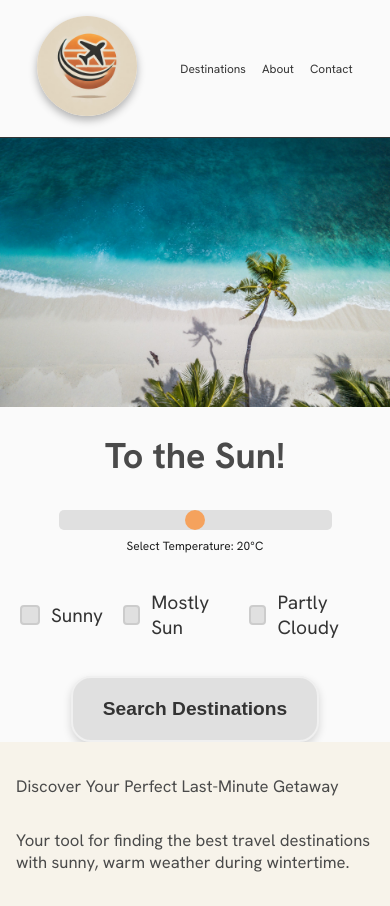
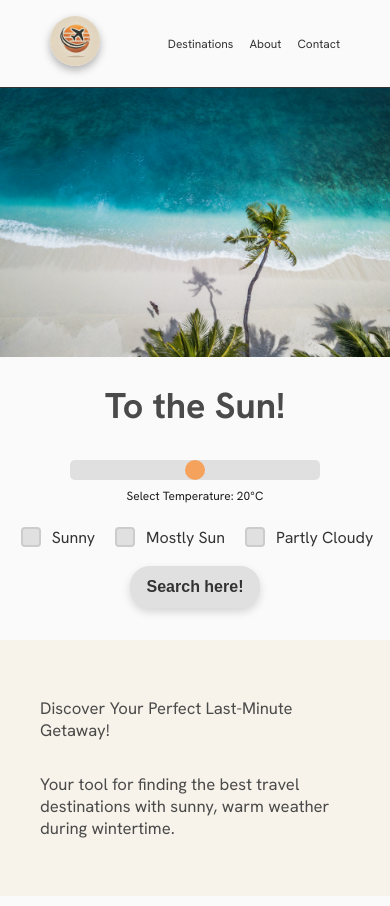
Before and after one commit to dvdi6/ToTheSun, a React (Vite) app: page / in a window 390 px wide. Built offline with nearby package versions, Linux system fonts and the light colour scheme; no server answers.

Commit message:
CSS Mobile Homepage

```diff
--- a/src/components/FilterWeatherType/FilterWeatherType.css
+++ b/src/components/FilterWeatherType/FilterWeatherType.css
@@ -3,18 +3,17 @@
     justify-content: center;
     align-items: center;
     gap: 1rem;
-    padding: 1rem;
 }
 
 #weather-values {
-    font-size: 1.2rem;
+    font-size: calc(1rem, 1vw);
     display: flex;
     align-items: center;
     justify-content: center;
     gap: 0.5rem;
 }
 
-input[type="checkbox"] {
+#checkbox-input{
     appearance: none;
     -webkit-appearance: none;
     -moz-appearance: none;
--- a/src/components/FilterWeatherType/FilterWeatherTypeBtn.jsx
+++ b/src/components/FilterWeatherType/FilterWeatherTypeBtn.jsx
@@ -6,6 +6,7 @@ export default function FilterWeatherTypeBtn({ options, onChange }) {
             {options.map((option) => (
                 <label id="weather-values"key={option.value}>
                     <input
+                        id="checkbox-input"
                         type="checkbox"
                         name="weather"
                         value={option.value}
--- a/src/components/Home/Home.css
+++ b/src/components/Home/Home.css
@@ -33,6 +33,8 @@
     background-color: #F7F3EA ;
     justify-content: center;
     align-items: flex-start;
+    padding: 1.5rem;
+    margin-top: 1rem;
 }
 
 .home-subheader {
--- a/src/components/Home/Home.jsx
+++ b/src/components/Home/Home.jsx
@@ -44,9 +44,9 @@ export default function Home() {
                 <TemperatureSlider value={temperature} onChange={handleTemperatureChange} />
                 <FilterWeatherTypeBtn options={weatherOptions} onChange={toggleWeatherType} />
             </div>
-                <SearchBtn startSearching={startSearching}>Search Destinations</SearchBtn>
+                <SearchBtn startSearching={startSearching}>Search here!</SearchBtn>
             <div className="home-text">
-                <p className="home-subheader">Discover Your Perfect Last-Minute Getaway</p>
+                <p className="home-subheader">Discover Your Perfect Last-Minute Getaway!</p>
                 <p className="home-subheader2">
                         Your tool for finding the best travel destinations with sunny, warm weather during wintertime.
                  </p>
--- a/src/components/SearchBtn/SearchBtn.css
+++ b/src/components/SearchBtn/SearchBtn.css
@@ -1,14 +1,15 @@
 .search-button {
-    font-size: 1.2rem;
+    font-size: 1rem;
     font-weight: bold;
     color: #333;
     background-color: #E0E0E0;
-    border: 2px solid #f0f0f0;
+    border: 2px solid #E0E0E0;
     box-shadow: 0px 4px 8px rgba(0, 0, 0, 0.15);
     border-radius: 20px;
-    padding: 20px 30px;
+    padding: 10px 15px;
     cursor: pointer;
-    margin-top: 20px;
+    margin-top: 1rem;
+    margin-bottom: 1rem;
 }
 
 .search-button:hover {
--- a/src/index.css
+++ b/src/index.css
@@ -14,8 +14,8 @@ body {
 }
 
 .home-img {
-    width: 100px;
-    height: 100px;
+    width: 50px;
+    height: 50px;
     max-width: 100%;
     border-radius: 50%;
     object-fit: cover;
```
